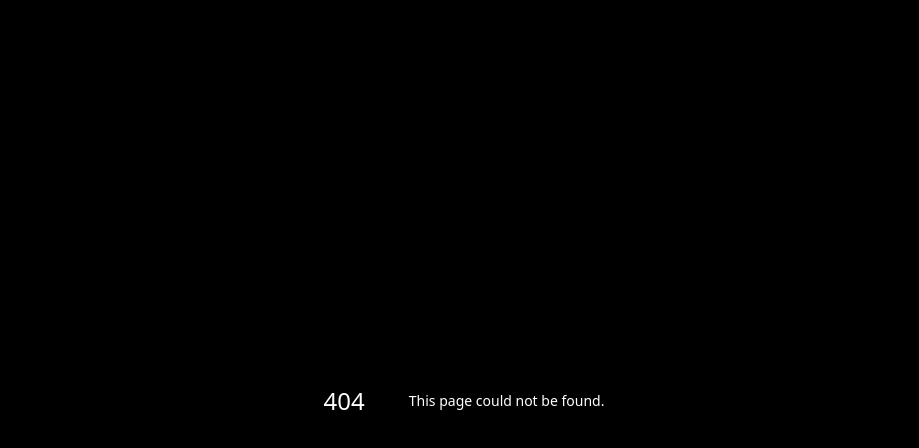
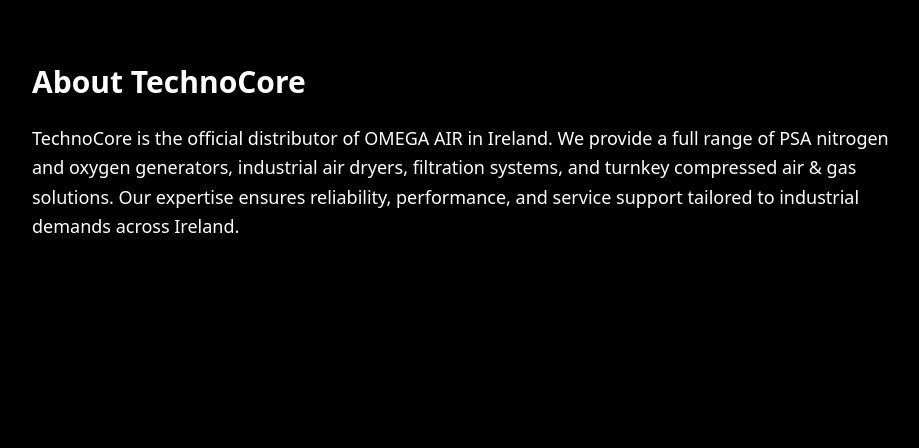
Before and after one commit to Zakkom/technocore-site, a Next.js app: page /about in a window 1280 px wide. Before the commit this address had no page. Shown: the top 448 px of the page, without its empty margins (176-1095 px from the left). Built offline with nearby package versions, Linux system fonts and the light colour scheme.

Commit message:
Update About Products and Contact pages

```diff
--- /dev/null
+++ b/pages/about.js
@@ -0,0 +1,20 @@
+// pages/about.js
+import Head from 'next/head';
+
+export default function About() {
+  return (
+    <div className="min-h-screen bg-black text-white">
+      <Head>
+        <title>About Us | TechnoCore</title>
+        <meta name="description" content="Learn more about TechnoCore – your trusted supplier of PSA systems, air dryers, and filtration solutions in Ireland." />
+      </Head>
+      <main className="max-w-4xl mx-auto px-4 py-16">
+        <h1 className="text-3xl font-bold mb-6">About TechnoCore</h1>
+        <p className="text-lg leading-relaxed">
+          TechnoCore is the official distributor of OMEGA AIR in Ireland. We provide a full range of PSA nitrogen and oxygen generators, industrial air dryers, filtration systems,
+          and turnkey compressed air & gas solutions. Our expertise ensures reliability, performance, and service support tailored to industrial demands across Ireland.
+        </p>
+      </main>
+    </div>
+  );
+}
--- /dev/null
+++ b/pages/contact.js
@@ -0,0 +1,24 @@
+// pages/contact.js
+import Head from 'next/head';
+
+export default function Contact() {
+  return (
+    <div className="min-h-screen bg-black text-white">
+      <Head>
+        <title>Contact Us | TechnoCore</title>
+        <meta name="description" content="Contact TechnoCore – supplier of nitrogen & oxygen generators and air & gas treatment systems in Ireland." />
+      </Head>
+      <main className="max-w-4xl mx-auto px-4 py-16">
+        <h1 className="text-3xl font-bold mb-6">Contact Us</h1>
+        <p className="text-lg leading-relaxed mb-4">
+          Reach out to us for any inquiries regarding products, quotations, or service support.
+        </p>
+        <ul className="space-y-2">
+          <li>Email: <a href="mailto:sales@technocore.ie" className="text-green-400 hover:underline">sales@technocore.ie</a></li>
+          <li>Location: Dublin South, Ireland</li>
+          <li>Business Hours: Mon–Fri, 9:00–18:00</li>
+        </ul>
+      </main>
+    </div>
+  );
+}
--- /dev/null
+++ b/pages/products.js
@@ -0,0 +1,9 @@
+// pages/products.js
+export default function ProductsPage() {
+  return (
+    <div className="min-h-screen bg-black text-white p-6">
+      <h1 className="text-3xl font-bold mb-4">Our Products</h1>
+      <p className="mb-2">Explore our full range of nitrogen and oxygen generators, dryers, filtration systems, and turnkey gas solutions for industrial applications.</p>
+    </div>
+  );
+}
```
